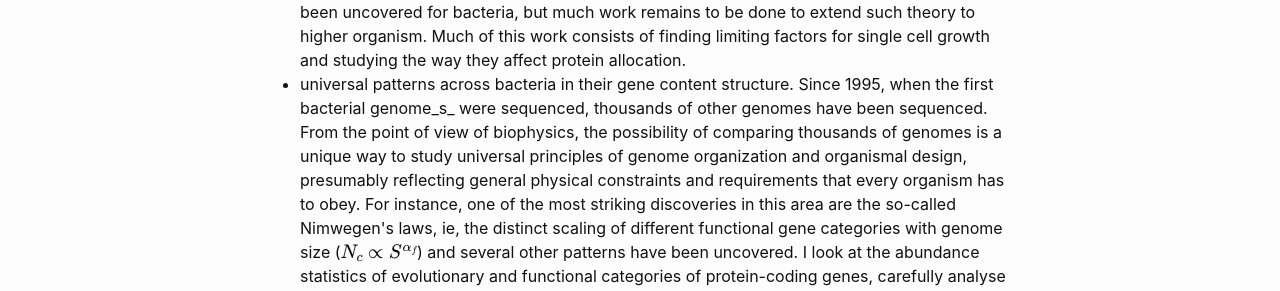
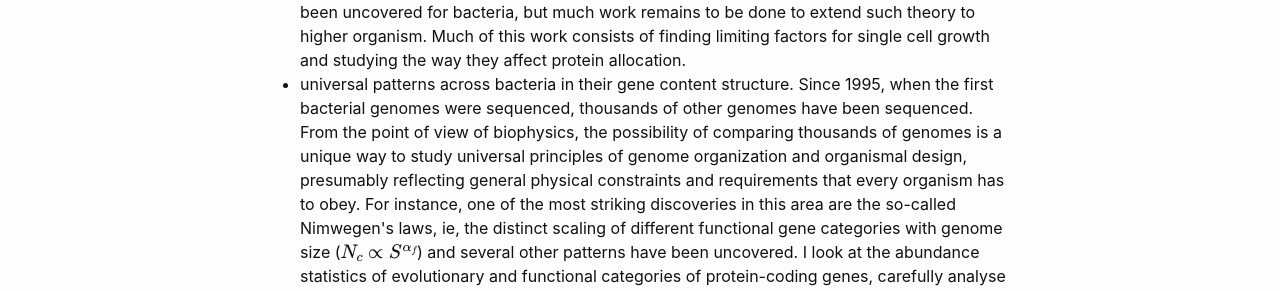
Before and after one commit to ghostsandmachines/ghostsandmachines.github.io, a Jekyll site: the page built from about/index.html, in a window 1280 px wide. Shown: the part 1535-1826 px from the top of the page. Built offline with Jekyll 4.4.1, drawn with Linux system fonts in a browser that asks for light colours; formulas are drawn with MathJax 3.

Commit message:
correction about

```diff
--- a/about/index.html
+++ b/about/index.html
@@ -27,7 +27,7 @@ title: About
 			<ul>
 				<li> finding growth laws and exploring their consequences in mammalian cells. Broadly-speaking, growth laws are empirical relationships between ribosomal content, protein expression and growth rate. They quantify at the global level the way gene expression is coupled to the growth state of the cell. For instance, we might ask how the ribosome content changes as the nutrient quality in the surrounding. Rather interestingly the ribosomal fraction depends on the nutrient quality through a simple increasing linear relationship with the growth rate (itself a function of nutrient quality), a clear-cut growth law relating the growth state of the cell with the activity of the gene expression network. Overall, various mathematical relations have been uncovered for bacteria, but much work remains to be done to extend such theory to higher organism. Much of this work consists of finding limiting factors for single cell growth and studying the way they affect protein allocation.</li>
 
-				<li> universal patterns across bacteria in their gene content structure. Since 1995, when the first bacterial genome_s_ were sequenced, thousands of other genomes have been sequenced. From the point of view of biophysics, the possibility of comparing thousands of genomes is a unique way to study universal principles of genome organization and organismal design, presumably reflecting general physical constraints and requirements that every organism has to obey. For instance, one of the most striking discoveries in this area are the so-called Nimwegen's laws, ie, the distinct scaling of different functional gene categories with genome size ($N_c \propto S^{\alpha_f}$) and several other patterns have been uncovered. I look at the abundance statistics of evolutionary and functional categories of protein-coding genes, carefully analyse the patterns found therein trying to understand if they are signatures of biophysical principles or neutral evolutionary dynamics, or even just robust statistical artificats of the data framework. </li>
+				<li> universal patterns across bacteria in their gene content structure. Since 1995, when the first bacterial genomes were sequenced, thousands of other genomes have been sequenced. From the point of view of biophysics, the possibility of comparing thousands of genomes is a unique way to study universal principles of genome organization and organismal design, presumably reflecting general physical constraints and requirements that every organism has to obey. For instance, one of the most striking discoveries in this area are the so-called Nimwegen's laws, ie, the distinct scaling of different functional gene categories with genome size ($N_c \propto S^{\alpha_f}$) and several other patterns have been uncovered. I look at the abundance statistics of evolutionary and functional categories of protein-coding genes, carefully analyse the patterns found therein trying to understand if they are signatures of biophysical principles or neutral evolutionary dynamics, or even just robust statistical artificats of the data framework. </li>
 			</ul>
 		</p>
 
```
